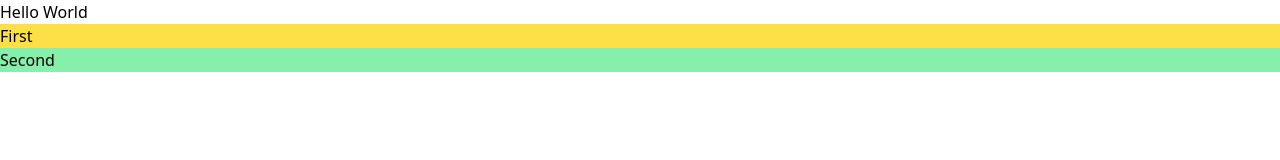
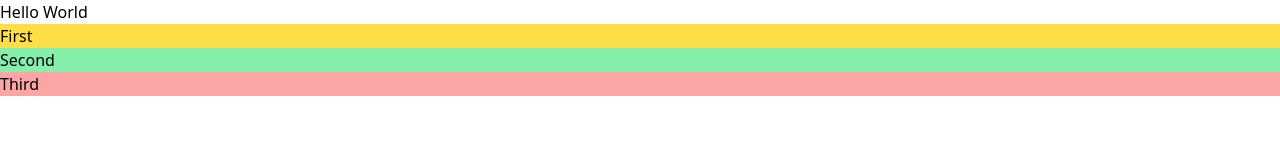
Before and after one commit to m0h127/tailwindcss_1, a website: page src/index.html in a window 1280 px wide. Drawn offline with Linux system fonts and the light colour scheme.

Commit message:
new added

```diff
--- a/src/index.html
+++ b/src/index.html
@@ -14,5 +14,8 @@
     <div class="bg-green-300">
         Second
     </div>
+    <div class="bg-red-300">
+        Third
+    </div>
 </body>
 </html>
```
Also changed, not shown: public/styles.css.
